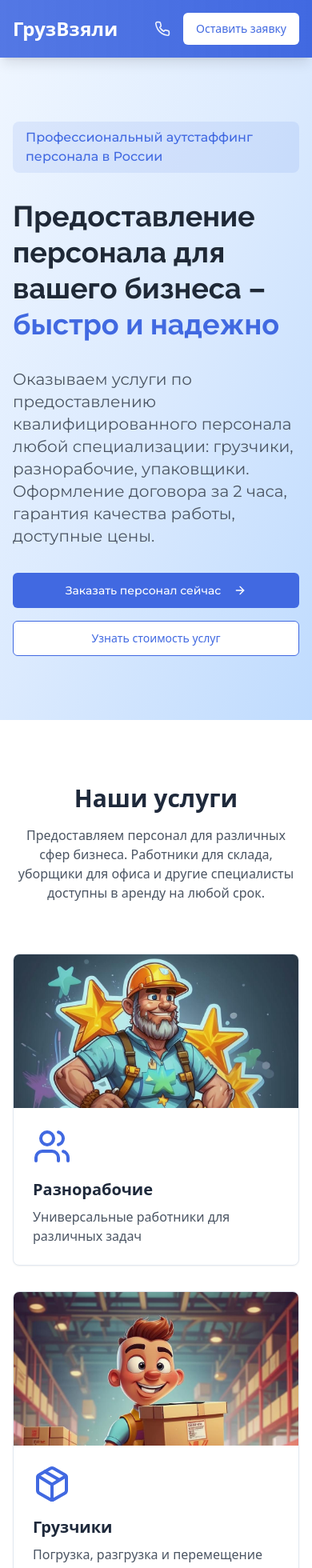
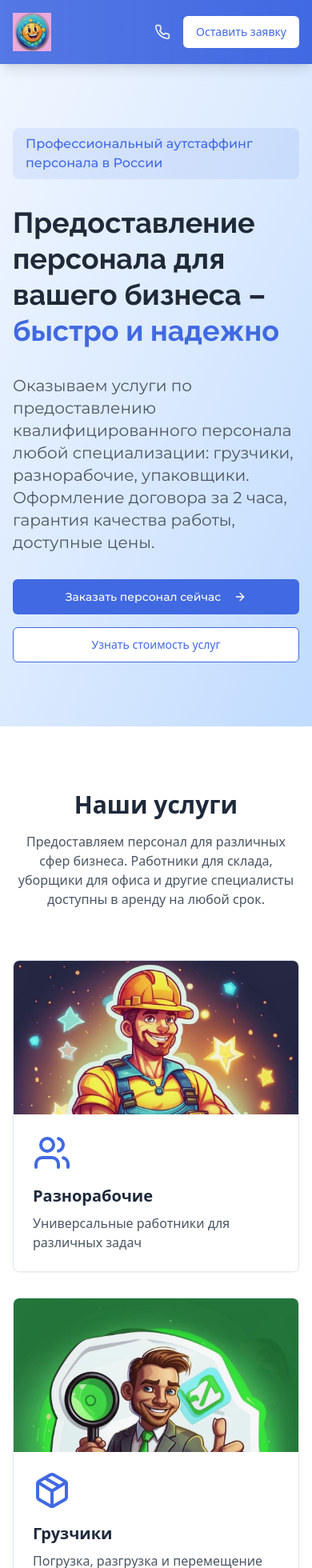
Before and after one commit to anvlasv/smart-staffing-landing, a React (Vite) app: page / in a window 390 px wide. Shown: the top 1960 px of the page at 80% size. Built offline with nearby package versions, Linux system fonts and the light colour scheme.

Commit message:
Update header and service images
- Replaced placeholder text in header with logo.
- Updated service images with images from files.
- Added input masks to phone fields in all forms.
- Added email functionality to submit buttons in all forms.

```diff
--- a/package.json
+++ b/package.json
@@ -52,6 +52,7 @@
     "react-day-picker": "^8.10.1",
     "react-dom": "^18.3.1",
     "react-hook-form": "^7.53.0",
+    "react-input-mask": "^2.0.4",
     "react-resizable-panels": "^2.1.3",
     "react-router-dom": "^6.26.2",
     "recharts": "^2.12.7",
--- a/src/components/ContactForm.tsx
+++ b/src/components/ContactForm.tsx
@@ -4,6 +4,7 @@ import { Button } from "./ui/button";
 import { Input } from "./ui/input";
 import { Textarea } from "./ui/textarea";
 import { useToast } from "@/hooks/use-toast";
+import InputMask from "react-input-mask";
 
 export const ContactForm = () => {
   const [formData, setFormData] = useState({
@@ -15,6 +16,13 @@ export const ContactForm = () => {
 
   const handleSubmit = (e: React.FormEvent) => {
     e.preventDefault();
+
+    // Create mailto link
+    const mailtoLink = `mailto:barm.70@gmail.com?subject=${encodeURIComponent("Заявка персонала")}&body=${encodeURIComponent(
+      `Имя: ${formData.name}\nТелефон: ${formData.phone}\nСообщение: ${formData.message}`
+    )}`;
+    window.location.href = mailtoLink;
+
     toast({
       title: "Заявка отправлена",
       description: "Мы свяжемся с вами в ближайшее время",
@@ -45,16 +53,23 @@ export const ContactForm = () => {
               />
             </div>
             <div>
-              <Input
-                placeholder="Телефон"
-                type="tel"
+              <InputMask
+                mask="+7 (999) 999-99-99"
                 value={formData.phone}
                 onChange={(e) =>
                   setFormData({ ...formData, phone: e.target.value })
                 }
                 required
-                className="w-full"
-              />
+              >
+                {(inputProps: any) => (
+                  <Input
+                    {...inputProps}
+                    placeholder="Телефон"
+                    type="tel"
+                    className="w-full"
+                  />
+                )}
+              </InputMask>
             </div>
             <div>
               <Textarea
--- a/src/components/Header.tsx
+++ b/src/components/Header.tsx
@@ -8,7 +8,11 @@ export const Header = () => {
       <div className="container mx-auto px-4">
         <div className="flex items-center justify-between">
           <div className="flex items-center space-x-2">
-            <span className="text-2xl font-bold text-white">ГрузВзяли</span>
+            <img
+              src="/lovable-uploads/ece4db20-5f19-4e18-9893-9176bca529e1.png"
+              alt="ГрузВзяли"
+              className="h-12 w-auto"
+            />
           </div>
 
           <nav className="hidden md:flex items-center space-x-8">
--- a/src/components/HeroSection.tsx
+++ b/src/components/HeroSection.tsx
@@ -1,4 +1,3 @@
-
 import { ArrowRight } from "lucide-react";
 import { Button } from "./ui/button";
 import {
@@ -9,6 +8,7 @@ import {
   DialogTrigger,
 } from "./ui/dialog";
 import { useToast } from "@/hooks/use-toast";
+import { InputMask } from "react-input-mask";
 
 export const HeroSection = () => {
   const { toast } = useToast();
@@ -19,7 +19,18 @@ export const HeroSection = () => {
 
   const handleSubmit = (e: React.FormEvent<HTMLFormElement>) => {
     e.preventDefault();
-    // Send email to barm.70@gmail.com
+    const formData = new FormData(e.currentTarget);
+    const data = {
+      name: formData.get('name') as string,
+      phone: formData.get('phone') as string,
+      message: formData.get('message') as string,
+    };
+
+    const mailtoLink = `mailto:barm.70@gmail.com?subject=${encodeURIComponent("Заявка персонала")}&body=${encodeURIComponent(
+      `Имя: ${data.name}\nТелефон: ${data.phone}\nСообщение: ${data.message}`
+    )}`;
+    window.location.href = mailtoLink;
+
     toast({
       title: "Заявка отправлена",
       description: "Мы свяжемся с вами в ближайшее время",
@@ -59,6 +70,7 @@ export const HeroSection = () => {
                         Ваше имя
                       </label>
                       <input
+                        name="name"
                         type="text"
                         className="w-full p-2 border rounded-lg"
                         required
@@ -68,8 +80,9 @@ export const HeroSection = () => {
                       <label className="text-sm font-medium leading-none">
                         Телефон
                       </label>
-                      <input
-                        type="tel"
+                      <InputMask
+                        mask="+7 (999) 999-99-99"
+                        name="phone"
                         className="w-full p-2 border rounded-lg"
                         required
                       />
@@ -79,6 +92,7 @@ export const HeroSection = () => {
                         Опишите ваши требования
                       </label>
                       <textarea
+                        name="message"
                         className="w-full p-2 border rounded-lg"
                         rows={3}
                         required
--- a/src/components/PricingSection.tsx
+++ b/src/components/PricingSection.tsx
@@ -1,4 +1,3 @@
-
 import { Check } from "lucide-react";
 import { Button } from "./ui/button";
 import { Card } from "./ui/card";
@@ -10,6 +9,7 @@ import {
   DialogTrigger,
 } from "./ui/dialog";
 import { useToast } from "@/hooks/use-toast";
+import { InputMask } from "react-input-mask";
 
 const pricingPlans = [
   {
@@ -53,7 +53,18 @@ export const PricingSection = () => {
 
   const handleSubmit = (e: React.FormEvent<HTMLFormElement>) => {
     e.preventDefault();
-    // Send email to barm.70@gmail.com
+    const formData = new FormData(e.currentTarget);
+    const data = {
+      name: formData.get('name') as string,
+      phone: formData.get('phone') as string,
+      message: formData.get('message') as string,
+    };
+
+    const mailtoLink = `mailto:barm.70@gmail.com?subject=${encodeURIComponent("Заявка персонала")}&body=${encodeURIComponent(
+      `Имя: ${data.name}\nТелефон: ${data.phone}\nСообщение: ${data.message}`
+    )}`;
+    window.location.href = mailtoLink;
+
     toast({
       title: "Заявка отправлена",
       description: "Мы свяжемся с вами в ближайшее время",
@@ -121,6 +132,7 @@ export const PricingSection = () => {
                         Ваше имя
                       </label>
                       <input
+                        name="name"
                         type="text"
                         className="w-full p-2 border rounded-lg"
                         required
@@ -130,8 +142,9 @@ export const PricingSection = () => {
                       <label className="text-sm font-medium leading-none">
                         Телефон
                       </label>
-                      <input
-                        type="tel"
+                      <InputMask
+                        mask="+7 (999) 999-99-99"
+                        name="phone"
                         className="w-full p-2 border rounded-lg"
                         required
                       />
@@ -141,6 +154,7 @@ export const PricingSection = () => {
                         Опишите ваши требования
                       </label>
                       <textarea
+                        name="message"
                         className="w-full p-2 border rounded-lg"
                         rows={3}
                         required
--- a/src/components/ServicesSection.tsx
+++ b/src/components/ServicesSection.tsx
@@ -7,19 +7,19 @@ const services = [
     icon: Users,
     title: "Разнорабочие",
     description: "Универсальные работники для различных задач",
-    image: "/lovable-uploads/d62ba102-e96c-4297-aa06-461162b4a94c.png"
+    image: "/lovable-uploads/578b64df-ced1-41e5-bdaa-c1c5f575a795.png"
   },
   {
     icon: Package,
     title: "Грузчики",
     description: "Погрузка, разгрузка и перемещение грузов",
-    image: "/lovable-uploads/07f73292-7b96-4f56-82f5-87805b1a8b7f.png"
+    image: "/lovable-uploads/fc1d724d-1c78-4c3c-8b18-573ae10c78c3.png"
   },
   {
     icon: Hammer,
     title: "Упаковщики",
     description: "Сортировка и упаковка товаров на складе",
-    image: "/lovable-uploads/71bd238c-3ecc-49f3-a37a-b3760b2f1e53.png"
+    image: "/lovable-uploads/d76cf390-ff03-46e1-bb44-be28bb6f5583.png"
   },
 ];
 
@@ -28,7 +28,7 @@ const additionalServices = [
     icon: Brush,
     title: "Уборщики",
     description: "Профессиональная уборка помещений",
-    image: "/lovable-uploads/55149b19-8edd-40a8-88c7-7e8684e5236b.png"
+    image: "/lovable-uploads/ece4db20-5f19-4e18-9893-9176bca529e1.png"
   },
   {
     icon: BedDouble,
```
Also changed, not shown: 1 other file (tests, documents, lock files or other folders).
